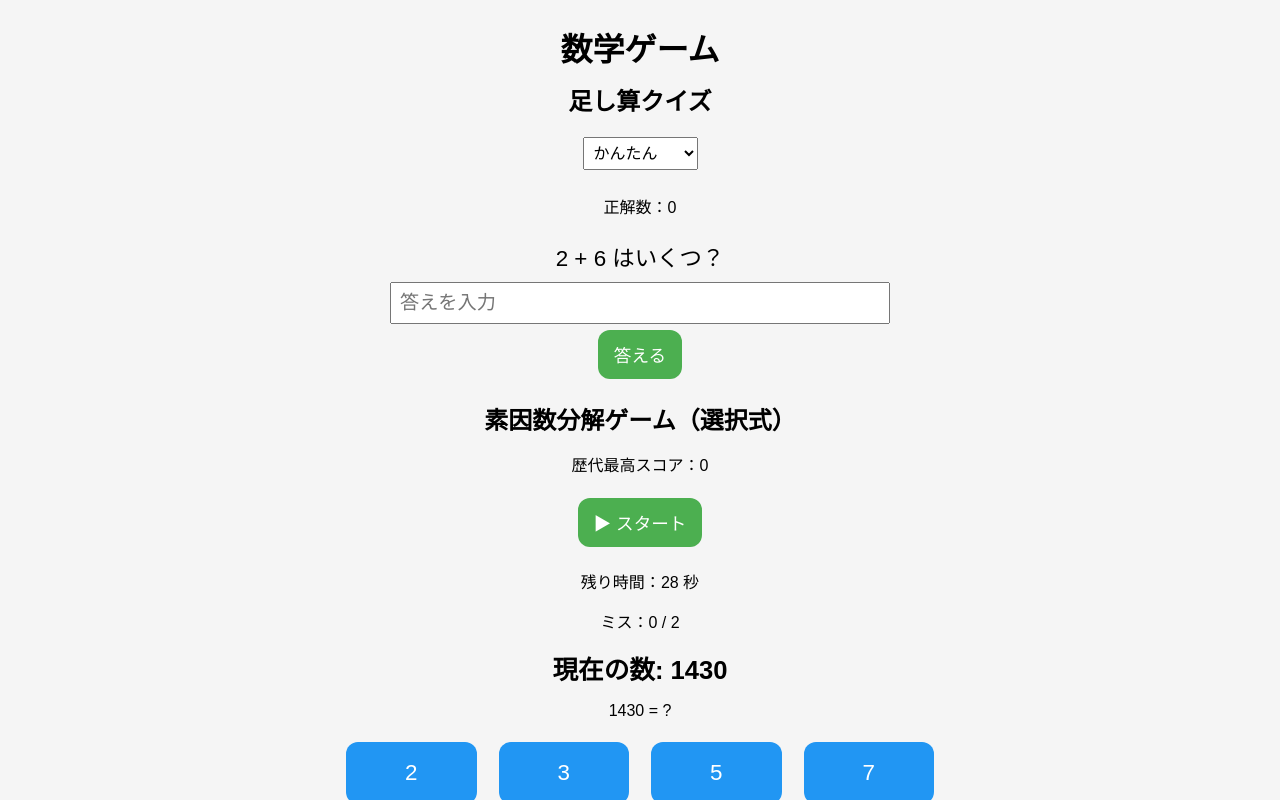
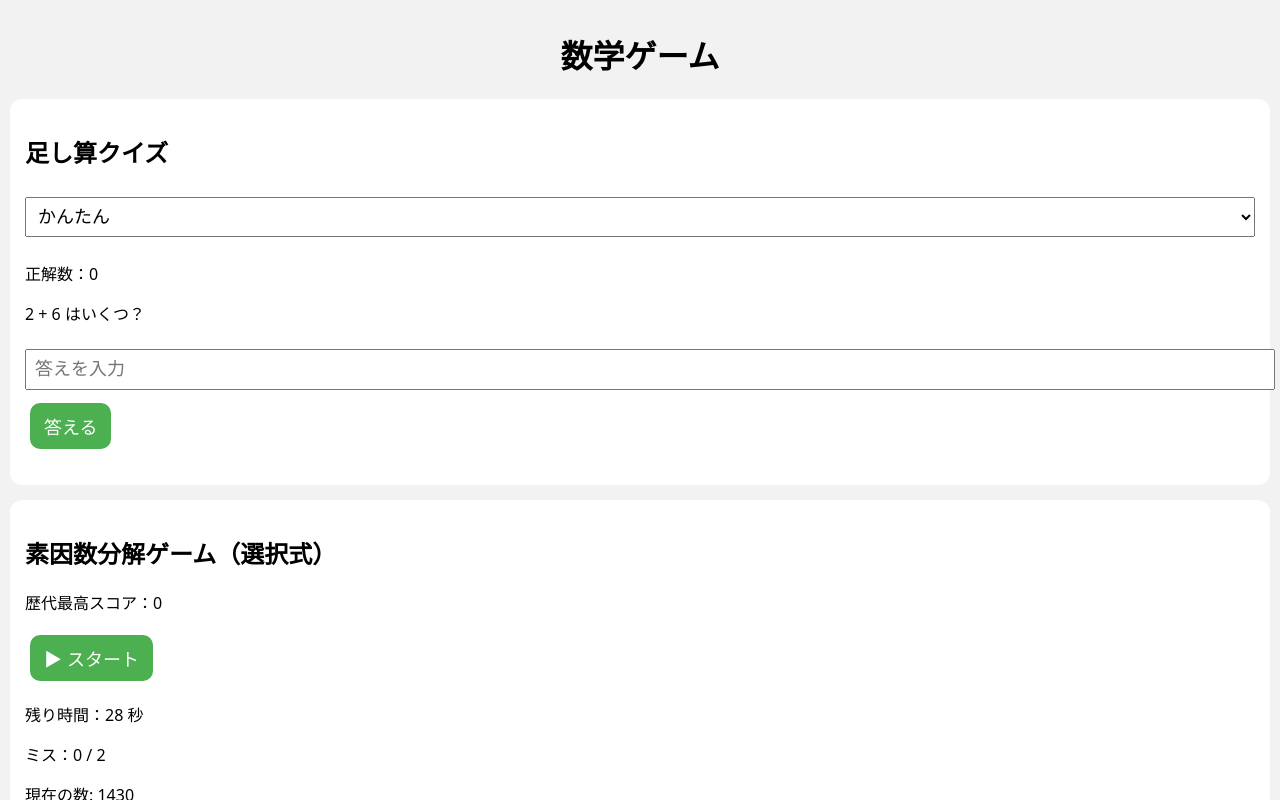
Before and after one commit to t4n-36/side-math-game, a plain HTML site: page index.html in a window 1280 px wide. Both pictures are taken after a click on the button "▶ スタート". Shown: the top 800 px of the page. Drawn offline with Linux system fonts and the light colour scheme.

Commit message:
Update style.css

```diff
--- a/style.css
+++ b/style.css
@@ -1,92 +1,42 @@
-/* ===== 全体 ===== */
 body {
-  font-family: sans-serif;
+  font-family: system-ui, sans-serif;
   margin: 0;
-  padding: 12px;
-  background: #f5f5f5;
+  padding: 10px;
+  background: #f2f2f2;
+}
+
+h1 {
   text-align: center;
 }
 
-h1, h2 {
-  margin: 12px 0;
+.card {
+  background: #fff;
+  padding: 15px;
+  margin: 15px 0;
+  border-radius: 12px;
 }
 
-/* ===== 足し算クイズ ===== */
-#quiz {
-  background: white;
-  padding: 12px;
-  border-radius: 12px;
-  margin-bottom: 20px;
-}
-
-#question {
-  font-size: 1.4rem;
-  margin-bottom: 10px;
-}
-
-#answer {
-  width: 80%;
-  font-size: 1.2rem;
-  padding: 8px;
-}
-
-/* ボタン共通 */
 button {
-  font-size: 1.1rem;
-  padding: 12px 16px;
-  margin: 6px;
-  border-radius: 12px;
+  font-size: 18px;
+  padding: 10px 14px;
+  margin: 5px;
+  border-radius: 10px;
   border: none;
-  background: #4CAF50;
+  background: #4caf50;
   color: white;
 }
 
 button:active {
-  transform: scale(0.97);
+  background: #388e3c;
 }
 
-/* レベル選択 */
-select {
-  font-size: 1rem;
-  padding: 6px;
-  margin: 8px;
+input, select {
+  font-size: 18px;
+  padding: 8px;
+  width: 100%;
+  margin: 8px 0;
 }
 
-/* ===== 素因数分解ゲーム ===== */
-#pf-current-number {
-  font-size: 1.6rem;
-  font-weight: bold;
-  margin: 12px 0;
+#pf-buttons button {
+  width: 30%;
 }
-
-#pf-buttons {
-  display: grid;
-  grid-template-columns: repeat(3, 1fr);
-  gap: 10px;
-  margin: 12px 0;
-}
-
-/* 素数ボタン */
-#pf-buttons button {
-  font-size: 1.4rem;
-  padding: 18px 0;
-  background: #2196F3;
-}
-
-/* メッセージ */
-#pf-message {
-  min-height: 1.5em;
-  font-size: 1.1rem;
-}
-
-/* ===== PC用（画面が広いとき） ===== */
-@media (min-width: 768px) {
-  body {
-    max-width: 600px;
-    margin: auto;
-  }
-
-  #pf-buttons {
-    grid-template-columns: repeat(4, 1fr);
-  }
-}
```
